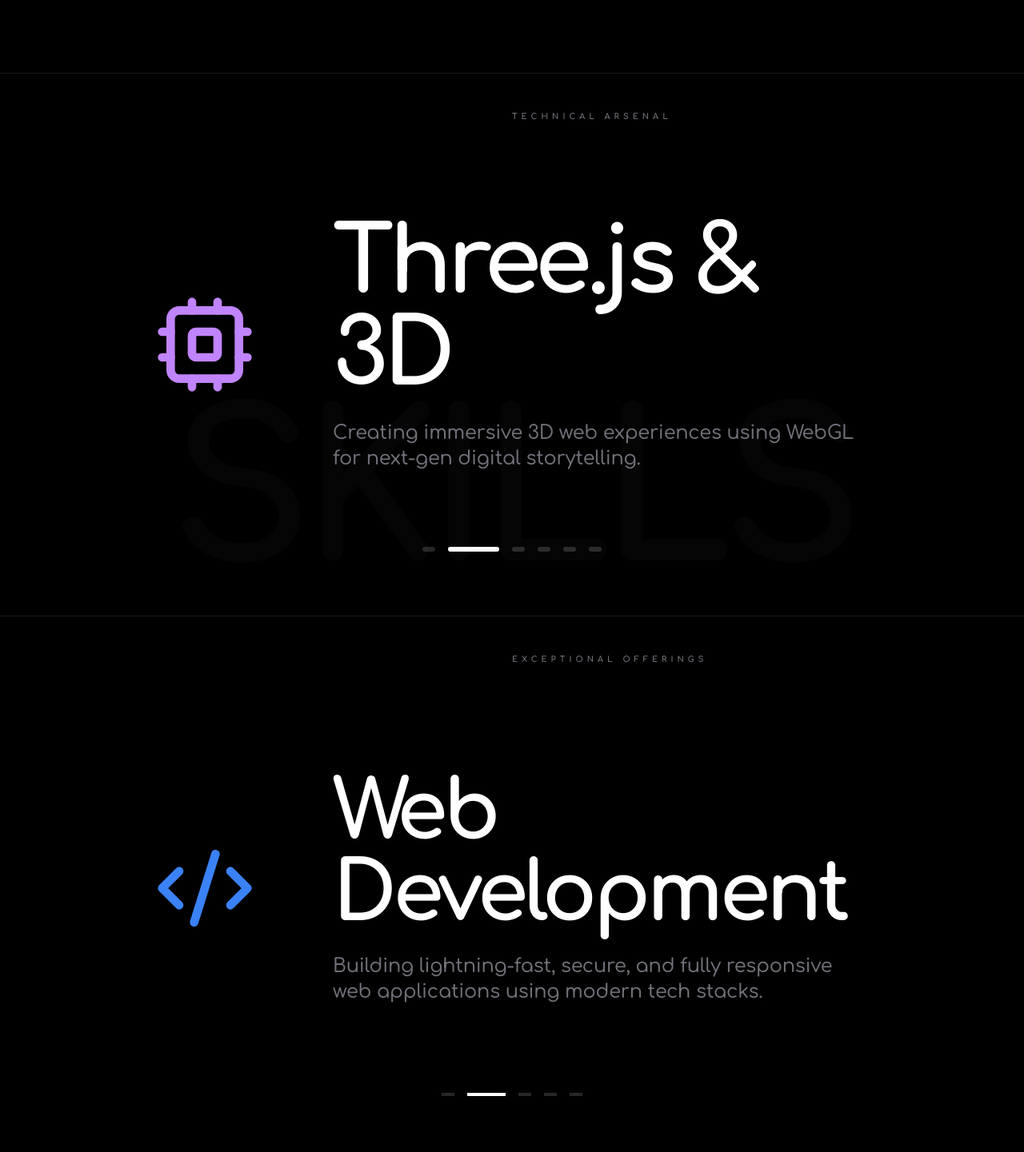
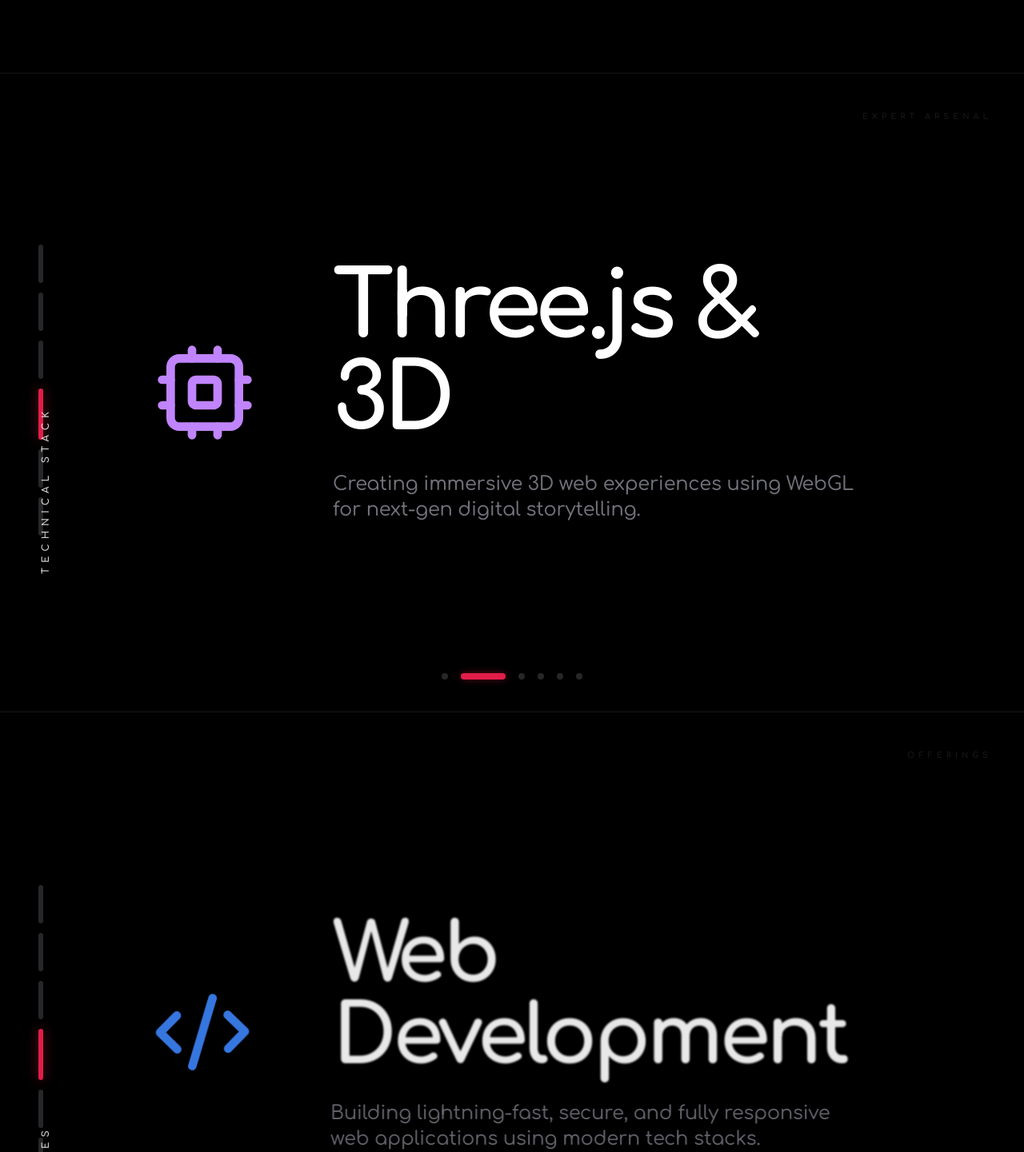
Before and after one commit to Sanybarupal/Sandeep-, a React (Vite) app: page / in a window 1280 px wide. Shown: the part 709-2150 px from the top of the page at 80% size. Built offline with nearby package versions, Linux system fonts and the light colour scheme.

Commit message:
feat: Refine navigation and hero section animations
Update the navigation bar to use a more dynamic background based on scroll state. Enhance the hero section's rotating content animation by correctly managing visibility for a smoother fade-in/fade-out effect.

```diff
--- a/App.tsx
+++ b/App.tsx
@@ -80,14 +80,12 @@
   return (
     <nav className={`fixed top-0 left-0 right-0 z-[100] py-6 transition-all duration-300 ${scrolled ? 'bg-black/90 backdrop-blur-md border-b border-zinc-900 shadow-sm' : 'bg-transparent'}`}>
       <div className="max-w-7xl mx-auto px-6 md:px-12 flex justify-between items-center">
-        {/* Top Left: Logo Icon */}
         <div className="flex items-center">
           <div className="w-10 h-10 border border-zinc-800 flex items-center justify-center rounded-lg group cursor-pointer hover:border-[#E11D48] transition-all bg-zinc-950">
             <Smile className="text-[#E11D48]" size={20} />
           </div>
         </div>
 
-        {/* Top Right: Links */}
         <div className="hidden md:flex items-center space-x-10">
           {navLinks.map((link) => (
             <a
@@ -150,10 +148,10 @@
 
   useEffect(() => {
     const timer = setInterval(() => {
-      setIsVisible(false); // Trigger fade out
+      setIsVisible(false);
       setTimeout(() => {
         setIndex((prev) => (prev + 1) % rotatingContent.length);
-        setIsVisible(true); // Trigger fade in after content swap
+        setIsVisible(true);
       }, 600);
     }, 4000);
     return () => clearInterval(timer);
@@ -161,10 +159,7 @@
 
   return (
     <section id="home" className="relative h-screen bg-black overflow-hidden flex items-center justify-center">
-      {/* Center Branding Block */}
       <div className="relative flex flex-col md:flex-row items-center gap-6 md:gap-14 px-6 z-10 w-full max-w-7xl justify-center">
-
-        {/* Dynamic Icon */}
         <div
           className={`flex items-center justify-center transition-all duration-1000 cubic-bezier(0.23, 1, 0.32, 1) transform ${
             isVisible ? 'opacity-100 translate-y-0 scale-100 rotate-0' : 'opacity-0 translate-y-8 scale-75 rotate-[30deg]'
@@ -173,7 +168,6 @@
           {rotatingContent[index].icon}
         </div>
 
-        {/* Dynamic Rotating Title */}
         <div className="text-center md:text-left h-[80px] md:h-[120px] flex items-center min-w-[300px] md:min-w-[700px]">
           <h1
             className={`text-4xl md:text-[100px] font-display font-bold text-white tracking-tight leading-none transition-all duration-1000 cubic-bezier(0.23, 1, 0.32, 1) transform ${
@@ -185,17 +179,49 @@
         </div>
       </div>
 
-      {/* Bottom Left Name Placement */}
       <div className="absolute left-10 md:left-24 bottom-16 md:bottom-24 z-20 opacity-0 animate-[revealUp_1s_ease_forwards_0.5s]">
         <h2 className="text-5xl md:text-8xl font-display font-bold text-white tracking-tighter leading-[0.85] select-none">
           Sandeep<br/>Barupal
         </h2>
+        {/* User Slogan Highlight */}
+        <div className="mt-6 inline-block bg-white/10 backdrop-blur-md px-4 py-2 border-l-2 border-[#E11D48]">
+          <p className="text-[9px] md:text-[11px] font-display font-bold text-white uppercase tracking-[0.2em] leading-relaxed">
+            UI/UX Designer | Web Developer |<br className="md:hidden" /> Creative Problem Solver | Human-Centered Thinker
+          </p>
+        </div>
       </div>
 
       <RotatingBadge />
     </section>
   );
 };
+
+const SectionSidebar = ({ label }: { label: string }) => (
+  <div className="absolute left-4 md:left-12 bottom-24 md:bottom-40 z-20 flex flex-col gap-3">
+    {[...Array(6)].map((_, i) => (
+      <div
+        key={i}
+        className={`w-1 md:w-1.5 h-8 md:h-12 rounded-full transition-all duration-700 ${i === 3 ? 'bg-[#E11D48] h-12 md:h-16 shadow-[0_0_15px_rgba(225,29,72,0.5)]' : 'bg-zinc-800'}`}
+      />
+    ))}
+    <div className="mt-6 origin-left -rotate-90 translate-x-2">
+      <span className="text-[10px] md:text-xs font-display font-black tracking-[0.5em] text-white uppercase whitespace-nowrap opacity-80">
+        {label}
+      </span>
+    </div>
+  </div>
+);
+
+const DotsIndicator = ({ count, activeIndex }: { count: number, activeIndex: number }) => (
+  <div className="absolute bottom-10 left-1/2 -translate-x-1/2 flex items-center gap-3 md:gap-4">
+    {[...Array(count)].map((_, i) => (
+      <div
+        key={i}
+        className={`transition-all duration-700 rounded-full ${i === activeIndex ? 'w-10 md:w-14 h-2 bg-[#E11D48] shadow-[0_0_10px_rgba(225,29,72,0.4)]' : 'w-2 h-2 bg-zinc-800'}`}
+      />
+    ))}
+  </div>
+);
 
 const SkillsShowcase = () => {
   const [index, setIndex] = useState(0);
@@ -241,17 +267,19 @@
         setIndex((prev) => (prev + 1) % coreSkills.length);
         setIsVisible(true);
       }, 700);
-    }, 3800);
+    }, 4500);
     return () => clearInterval(timer);
   }, [coreSkills.length]);
 
   return (
-    <section id="skills" className="py-40 bg-black text-white relative overflow-hidden flex flex-col items-center justify-center min-h-[85vh] border-y border-zinc-900">
-      <div className="absolute top-10 left-1/2 -translate-x-1/2 opacity-20 reveal-scroll">
-        <span className="text-[10px] font-display font-bold tracking-[0.5em] uppercase text-zinc-500">TECHNICAL ARSENAL</span>
+    <section id="skills" className="py-20 md:py-40 bg-black text-white relative overflow-hidden flex flex-col items-center justify-center min-h-screen border-y border-zinc-900">
+      <SectionSidebar label="TECHNICAL STACK" />
+
+      <div className="absolute top-10 right-10 opacity-20 hidden md:block">
+        <span className="text-[10px] font-display font-bold tracking-[0.5em] uppercase text-zinc-500">EXPERT ARSENAL</span>
       </div>
 
-      <div className="max-w-7xl mx-auto px-6 w-full flex flex-col md:flex-row items-center justify-center gap-12 md:gap-24 relative z-10">
+      <div className="max-w-7xl mx-auto px-10 md:px-6 w-full flex flex-col md:flex-row items-center justify-center gap-12 md:gap-24 relative z-10">
         <div
           className={`flex items-center justify-center transition-all duration-1000 cubic-bezier(0.23, 1, 0.32, 1) transform ${
             isVisible ? 'opacity-100 translate-y-0 scale-100 rotate-0' : 'opacity-0 translate-y-12 scale-75 rotate-12'
@@ -260,16 +288,16 @@
           {coreSkills[index].icon}
         </div>
 
-        <div className="text-center md:text-left min-h-[220px] md:min-h-[350px] flex flex-col justify-center max-w-2xl">
+        <div className="text-left min-h-[250px] md:min-h-[400px] flex flex-col justify-center max-w-2xl">
           <h2
-            className={`text-4xl md:text-[9vw] font-display font-bold text-white tracking-tighter leading-none transition-all duration-1000 cubic-bezier(0.23, 1, 0.32, 1) transform ${
+            className={`text-5xl md:text-[9vw] font-display font-bold text-white tracking-tighter leading-none transition-all duration-1000 cubic-bezier(0.23, 1, 0.32, 1) transform ${
               isVisible ? 'opacity-100 translate-x-0 blur-0' : 'opacity-0 translate-x-20 blur-xl'
             }`}
           >
             {coreSkills[index].name}
           </h2>
           <p
-            className={`text-zinc-500 text-lg md:text-2xl mt-6 font-medium leading-relaxed transition-all duration-1000 delay-100 transform ${
+            className={`text-zinc-500 text-lg md:text-2xl mt-8 font-medium leading-relaxed transition-all duration-1000 delay-100 transform ${
               isVisible ? 'opacity-100 translate-y-0' : 'opacity-0 translate-y-8 blur-sm'
             }`}
           >
@@ -278,18 +306,7 @@
         </div>
       </div>
 
-      <div className="absolute bottom-20 left-1/2 -translate-x-1/2 flex gap-4">
-        {coreSkills.map((_, i) => (
-          <div
-            key={i}
-            className={`h-1.5 transition-all duration-1000 rounded-full ${i === index ? 'w-16 bg-white' : 'w-4 bg-zinc-800'}`}
-          />
-        ))}
-      </div>
-
-      <div className="absolute -bottom-10 left-1/2 -translate-x-1/2 opacity-[0.02] text-[20vw] font-display font-black tracking-tighter select-none pointer-events-none uppercase">
-        SKILLS
-      </div>
+      <DotsIndicator count={coreSkills.length} activeIndex={index} />
     </section>
   );
 };
@@ -333,17 +350,19 @@
         setIndex((prev) => (prev + 1) % services.length);
         setIsVisible(true);
       }, 700);
-    }, 4500);
+    }, 5000);
     return () => clearInterval(timer);
   }, [services.length]);
 
   return (
-    <section id="services" className="py-40 bg-black text-white relative overflow-hidden flex flex-col items-center justify-center min-h-[85vh]">
-      <div className="absolute top-10 left-1/2 -translate-x-1/2 opacity-20 reveal-scroll">
-        <span className="text-[10px] font-display font-bold tracking-[0.5em] uppercase text-zinc-500">EXCEPTIONAL OFFERINGS</span>
+    <section id="services" className="py-20 md:py-40 bg-black text-white relative overflow-hidden flex flex-col items-center justify-center min-h-screen">
+      <SectionSidebar label="SERVICES" />
+
+      <div className="absolute top-10 right-10 opacity-20 hidden md:block">
+        <span className="text-[10px] font-display font-bold tracking-[0.5em] uppercase text-zinc-500">OFFERINGS</span>
       </div>
 
-      <div className="max-w-7xl mx-auto px-6 w-full flex flex-col md:flex-row items-center justify-center gap-12 md:gap-24 relative z-10">
+      <div className="max-w-7xl mx-auto px-10 md:px-6 w-full flex flex-col md:flex-row items-center justify-center gap-12 md:gap-24 relative z-10">
         <div
           className={`flex items-center justify-center transition-all duration-1000 cubic-bezier(0.23, 1, 0.32, 1) transform ${
             isVisible ? 'opacity-100 translate-x-0 scale-100 rotate-0' : 'opacity-0 -translate-x-12 scale-90 -rotate-12'
@@ -352,7 +371,7 @@
           {services[index].icon}
         </div>
 
-        <div className="text-center md:text-left min-h-[220px] md:min-h-[350px] flex flex-col justify-center max-w-2xl">
+        <div className="text-left min-h-[250px] md:min-h-[400px] flex flex-col justify-center max-w-2xl">
           <h2
             className={`text-5xl md:text-[8vw] font-display font-bold text-white tracking-tighter leading-none transition-all duration-1000 cubic-bezier(0.23, 1, 0.32, 1) transform ${
               isVisible ? 'opacity-100 translate-y-0 blur-0' : 'opacity-0 translate-y-8 blur-lg'
@@ -361,7 +380,7 @@
             {services[index].title}
           </h2>
           <p
-            className={`text-zinc-500 text-lg md:text-2xl mt-6 font-medium leading-relaxed transition-all duration-1000 delay-100 transform ${
+            className={`text-zinc-500 text-lg md:text-2xl mt-8 font-medium leading-relaxed transition-all duration-1000 delay-100 transform ${
               isVisible ? 'opacity-100 translate-x-0' : 'opacity-0 -translate-x-10 blur-sm'
             }`}
           >
@@ -370,14 +389,7 @@
         </div>
       </div>
 
-      <div className="absolute bottom-20 left-1/2 -translate-x-1/2 flex gap-4">
-        {services.map((_, i) => (
-          <div
-            key={i}
-            className={`h-1 transition-all duration-1000 ${i === index ? 'w-12 bg-white' : 'w-4 bg-zinc-800'}`}
-          />
-        ))}
-      </div>
+      <DotsIndicator count={services.length} activeIndex={index} />
     </section>
   );
 };
@@ -388,15 +400,11 @@
   return (
     <footer id="contact" className="bg-white py-20 px-4 md:px-12">
       <div className="max-w-[1400px] mx-auto bg-zinc-950 rounded-[3rem] md:rounded-[5rem] p-6 md:p-14 text-white overflow-hidden shadow-2xl relative">
-
-        {/* Decorative Background Text */}
         <div className="absolute top-1/2 left-1/2 -translate-x-1/2 -translate-y-1/2 text-[45vw] font-display font-bold text-white/[0.012] pointer-events-none select-none tracking-tighter whitespace-nowrap uppercase">
           SANDEEP
         </div>
 
         <div className="grid grid-cols-1 md:grid-cols-12 gap-6 relative z-10">
-
-          {/* Main Reach Card (Col 7) */}
           <div className="md:col-span-7 bg-zinc-900/80 backdrop-blur-sm rounded-[3rem] p-10 flex flex-col justify-between group overflow-hidden border border-white/5">
             <div className="absolute -right-20 -top-20 w-80 h-80 bg-[#C1FF72]/10 rounded-full blur-[100px] group-hover:bg-[#C1FF72]/20 transition-all duration-1000"></div>
 
@@ -407,7 +415,6 @@
               </div>
 
               <div className="grid grid-cols-1 gap-8">
-                {/* Phone */}
                 <a href="tel:+917878142323" className="flex items-center gap-6 group/item max-w-fit">
                   <div className="w-14 h-14 bg-zinc-800 rounded-2xl flex items-center justify-center group-hover/item:bg-[#C1FF72] group-hover/item:text-black group-hover/item:-rotate-6 transition-all duration-500 shadow-lg">
                     <Phone size={24} />
@@ -418,7 +425,6 @@
                   </div>
                 </a>
 
-                {/* Instagram */}
                 <a href="https://instagram.com/itz_sandeep_97" target="_blank" rel="noopener noreferrer" className="flex items-center gap-6 group/item max-w-fit">
                   <div className="w-14 h-14 bg-zinc-800 rounded-2xl flex items-center justify-center group-hover/item:bg-[#E4405F] group-hover/item:-rotate-6 transition-all duration-500 shadow-lg">
                     <Instagram size={24} />
@@ -429,7 +435,6 @@
                   </div>
                 </a>
 
-                {/* LinkedIn */}
                 <a href="https://linkedin.com/in/sandeep-barupal" target="_blank" rel="noopener noreferrer" className="flex items-center gap-6 group/item max-w-fit">
                   <div className="w-14 h-14 bg-zinc-800 rounded-2xl flex items-center justify-center group-hover/item:bg-[#0077B5] group-hover/item:-rotate-6 transition-all duration-500 shadow-lg">
                     <Linkedin size={24} />
@@ -452,7 +457,6 @@
             </div>
           </div>
 
-          {/* Avatar Visual (Col 5) */}
           <div className="md:col-span-5 h-full min-h-[450px] bg-[#8A5CF6] rounded-[3rem] overflow-hidden flex items-end justify-center group relative shadow-2xl transition-transform hover:scale-[0.99] duration-500">
             <div className="absolute inset-0 bg-gradient-to-t from-black/60 via-transparent to-transparent z-10"></div>
             <img
@@ -470,7 +474,6 @@
             </div>
           </div>
 
-          {/* Navigation (Col 3) */}
           <div className="md:col-span-3 bg-zinc-900 rounded-[3rem] p-10 border border-white/5 hover:border-[#C1FF72]/30 transition-all">
              <p className="text-[10px] font-display font-bold text-zinc-600 uppercase tracking-[0.3em] mb-10">MENU</p>
              <ul className="space-y-5">
@@ -485,7 +488,6 @@
              </ul>
           </div>
 
-          {/* Stats & Quality (Col 6) */}
           <div className="md:col-span-6 bg-white rounded-[3rem] p-10 flex flex-col md:flex-row items-center justify-between group overflow-hidden relative shadow-lg">
              <div className="relative z-10 mb-8 md:mb-0">
                 <h4 className="text-black text-4xl font-display font-bold tracking-tighter uppercase leading-none mb-4">PREMIUM<br/>EXPERIENCE</h4>
@@ -505,7 +507,6 @@
              <div className="absolute top-[-50%] left-[-20%] w-80 h-80 bg-zinc-50 rounded-full group-hover:scale-125 transition-transform duration-1000"></div>
           </div>
 
-          {/* Location / Availability (Col 3) */}
           <div className="md:col-span-3 bg-[#C1FF72] rounded-[3rem] p-10 flex flex-col justify-between group transition-all hover:shadow-[0_0_50px_rgba(193,255,114,0.3)] cursor-default">
             <div className="flex justify-between items-start">
               <MapPin className="text-black" size={28} />
@@ -516,10 +517,8 @@
                <p className="text-black/50 font-display font-bold text-[10px] uppercase tracking-widest mt-2">Available Globally</p>
             </div>
           </div>
-
         </div>
 
-        {/* Footer Bottom */}
         <div className="mt-20 pt-12 border-t border-white/5 flex flex-col md:flex-row justify-between items-center gap-10 relative z-10">
           <div className="flex gap-12 text-zinc-600 font-display font-bold text-[10px] tracking-widest uppercase">
             <a href="#" className="hover:text-white transition-colors">Privacy</a>
@@ -553,16 +552,9 @@
   return (
     <div className="min-h-screen bg-black">
       <Navbar />
-
       <Hero />
-
-      {/* Hero-style Skills Section */}
       <SkillsShowcase />
-
-      {/* Hero-style Services Section */}
       <ServicesShowcase />
-
-      {/* Updated Bento Footer */}
       <BentoFooter />
     </div>
   );
```
